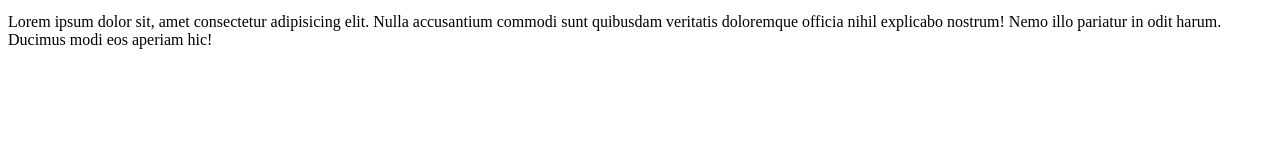
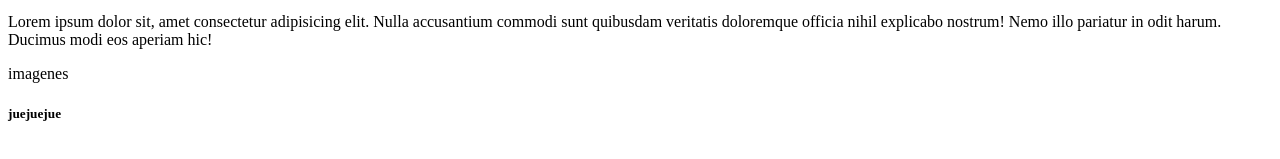
Before and after one commit to selopab/git-one, a plain HTML site: page index.html in a window 1280 px wide. Shown: the part 157-316 px from the top of the page. Drawn offline with Linux system fonts and the light colour scheme.

```diff
--- a/index.html
+++ b/index.html
@@ -14,5 +14,10 @@
 
     <p>Lorem ipsum dolor sit, amet consectetur adipisicing elit. Nulla accusantium commodi sunt quibusdam veritatis doloremque officia nihil explicabo nostrum! Nemo illo pariatur in odit harum. Ducimus modi eos aperiam hic!</p>
 
+    <div>imagenes
+
+        <h5>juejuejue</h5>
+
+    </div>
 </body>
 </html>
```
